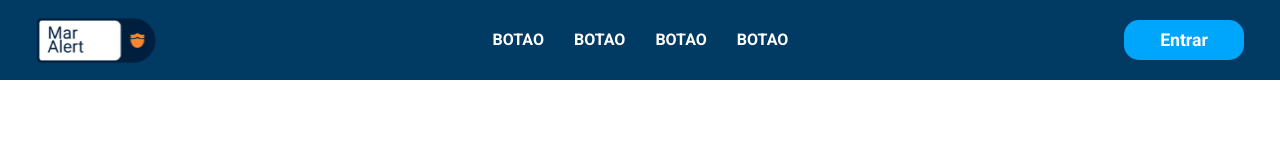
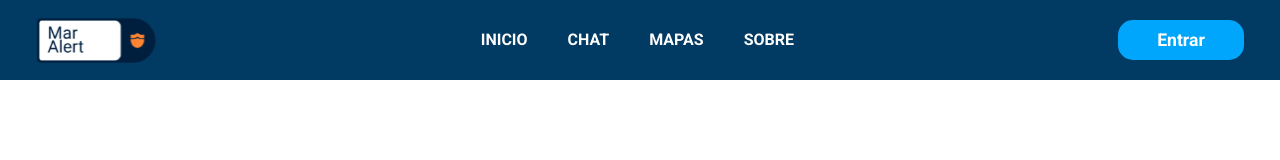
Before and after one commit to victorsimasdev/react-riseup, a React (Vite) app: page / in a window 1280 px wide. Shown: the top 160 px of the page. Built offline with nearby package versions, Linux system fonts and the light colour scheme.

Commit message:
front-end-enhancement

```diff
--- a/src/components/Header.jsx
+++ b/src/components/Header.jsx
@@ -3,17 +3,18 @@ import Logo from '../assets/logo-no-background.svg'
 export function Header(){
   return (
       <header className="w-full h-[80px] bg-[var(--background-header)] flex items-center text-white justify-between px-9">
-        <img className='h-[45px] w-auto' src={Logo} alt="Logo do site" />
-        <div className='items-center inline-flex gap-[30px]'>
-          <button className='font-black hover:text-[#62CAFF]'>BOTAO</button>
-          <button className='font-black hover:text-[#62CAFF]'>BOTAO</button>
-          <button className='font-black hover:text-[#62CAFF]'>BOTAO</button>
-          <button className='font-black hover:text-[#62CAFF]'>BOTAO</button>
+        <img className='h-[45px] w-auto cursor-pointerh' src={Logo} alt="Logo do site" />
+        <div className='items-center inline-flex gap-[40px]'>
+          <button className='font-black hover:text-[#62CAFF] transition-colors duration-300 cursor-pointer'>INICIO</button>
+          <button className='font-black hover:text-[#62CAFF] transition-colors duration-300 cursor-pointer'>CHAT</button>
+          <button className='font-black hover:text-[#62CAFF] transition-colors duration-300 cursor-pointer'>MAPAS</button>
+          <button className='font-black hover:text-[#62CAFF] transition-colors duration-300 cursor-pointer'>SOBRE</button>
         </div>
-        <button className="flex w-24 h-10 px-15 py-2.5 justify-center items-center gap-2.5 rounded-[15px] bg-[var(--button)] font-bold text-[1.1rem]">
+        <a href="#">
+          <button className="flex w-24 h-10 px-15 py-2.5 justify-center items-center gap-2.5 rounded-[15px] bg-[var(--button)] font-bold text-[1.1rem] hover:bg-[#007AB9] border-[3px] border-[#00A6FB] hover:border-[var(--button)] transition-colors duration-300 cursor-pointer">
           Entrar
         </button>
-
+        </a>
       </header>
   );
 }
```
